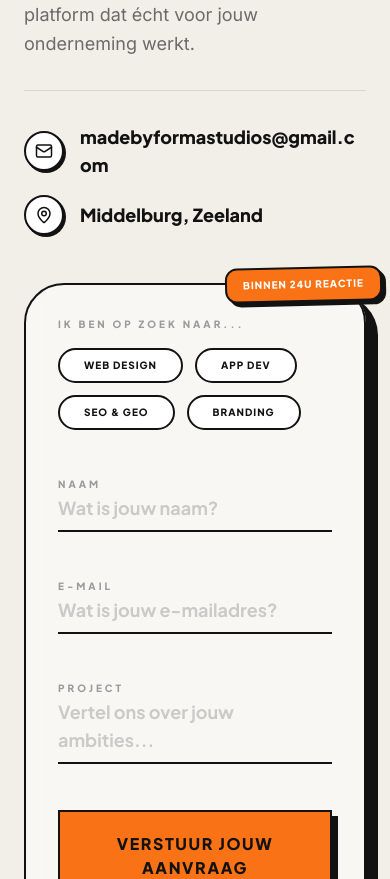
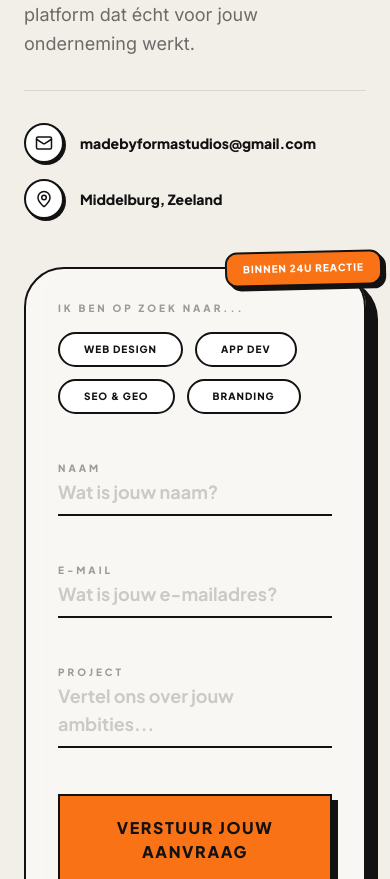
Before and after one commit to madebyformastudios/forma-v2, a Next.js app: page / in a window 390 px wide. Shown: the part 9300-10179 px from the top of the page. Built offline with nearby package versions, Linux system fonts and the light colour scheme.

Commit message:
fix: adjust email font size on mobile to prevent awkward line breaks

```diff
--- a/components/sections/Contact.tsx
+++ b/components/sections/Contact.tsx
@@ -60,7 +60,7 @@ export default function Contact() {
                 <div className="shrink-0 w-10 h-10 rounded-full border-2 border-ink flex items-center justify-center bg-white group-hover:bg-accent group-hover:text-white transition-all shadow-[2px_2px_0px_0px_#121212]">
                   <Mail size={18} />
                 </div>
-                <span className="text-lg md:text-2xl font-sans font-black text-ink group-hover:text-accent transition-colors break-all">
+                <span className="text-sm sm:text-lg md:text-2xl font-sans font-black text-ink group-hover:text-accent transition-colors">
                   madebyformastudios@gmail.com
                 </span>
               </a>
@@ -68,7 +68,7 @@ export default function Contact() {
                 <div className="shrink-0 w-10 h-10 rounded-full border-2 border-ink flex items-center justify-center bg-white shadow-[2px_2px_0px_0px_#121212]">
                   <MapPin size={18} />
                 </div>
-                <span className="text-lg md:text-2xl font-sans font-black text-ink">
+                <span className="text-sm sm:text-lg md:text-2xl font-sans font-black text-ink">
                   Middelburg, Zeeland
                 </span>
               </div>
```
